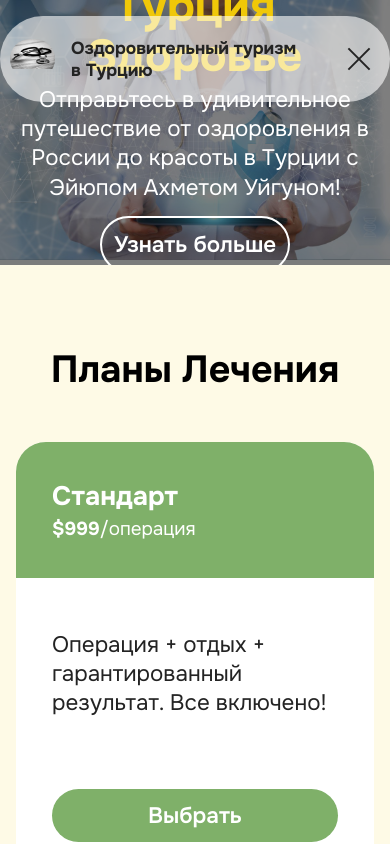
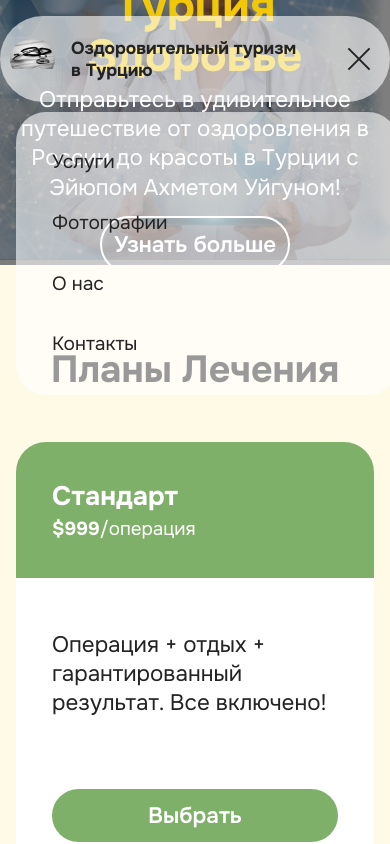
Before and after one commit to yuKalashnikova2/tourism-tur, a Nuxt app: page / in a window 390 px wide. Both pictures are taken after a click on the element 354 px from the left and 59 px from the top of the page. Shown: the top 844 px of the page. Built offline with nearby package versions, Linux system fonts and the light colour scheme.

Commit message:
refactor(Header)

```diff
--- a/components/Header.vue
+++ b/components/Header.vue
@@ -14,7 +14,6 @@ const isVisible = ref(false)
             </div>
             <h2>Оздоровительный туризм в Турцию</h2>
         </div>
-        <!-- проба -->
         <div class="burger__wrapper">
             <header class="burger__header">
                 <div
@@ -30,10 +29,18 @@ const isVisible = ref(false)
         </div>
 
         <ul class="header__menu">
-            <li class="header__menu-item">Услуги</li>
-            <li class="header__menu-item">Фотографии</li>
-            <li class="header__menu-item">О нас</li>
-            <li class="header__menu-item">Контакты</li>
+            <li class="header__menu-item">
+                <NuxtLink to="#contacts">Услуги</NuxtLink>
+            </li>
+            <li class="header__menu-item">
+                <NuxtLink to="#contacts">Фотографии</NuxtLink>
+            </li>
+            <li class="header__menu-item">
+                <NuxtLink to="#contacts">О нас</NuxtLink>
+            </li>
+            <li class="header__menu-item">
+                <NuxtLink to="#contacts">Контакты</NuxtLink>
+            </li>
         </ul>
         <div class="d-none">
             <Button label="Подключиться" />
@@ -42,7 +49,7 @@ const isVisible = ref(false)
             <nav class="burger__nav" v-if="isVisible">
                 <ul class="burger__list">
                     <li class="burger__item" v-for="lis in list">
-                        {{ lis }}
+                        <NuxtLink to="#contacts">{{ lis }}</NuxtLink>
                     </li>
                 </ul>
             </nav>
@@ -106,6 +113,9 @@ const isVisible = ref(false)
             line-height: 1.5;
             font-weight: 400;
             padding: 16px;
+            & a {
+                color: $text-black;
+            }
             &:hover {
                 background-color: #f8f9fa;
                 border-radius: 15px;
@@ -131,7 +141,6 @@ const isVisible = ref(false)
         }
     }
     &__header {
-        // background-color: #646cff;
         padding: 23px 34px;
         z-index: 10;
         overflow-y: hidden;
@@ -150,7 +159,7 @@ const isVisible = ref(false)
         height: auto;
         border-radius: 30px;
         z-index: 5;
-        @media (max-width: 992px) {
+        @media (min-width: 993px) {
             display: none;
         }
     }
@@ -166,6 +175,9 @@ const isVisible = ref(false)
         line-height: 1.5;
         font-weight: 400;
         padding: 16px;
+        & a {
+            color: $text-black;
+        }
         &:hover {
             background-color: #f8f9fa;
             border-radius: 15px;
```
